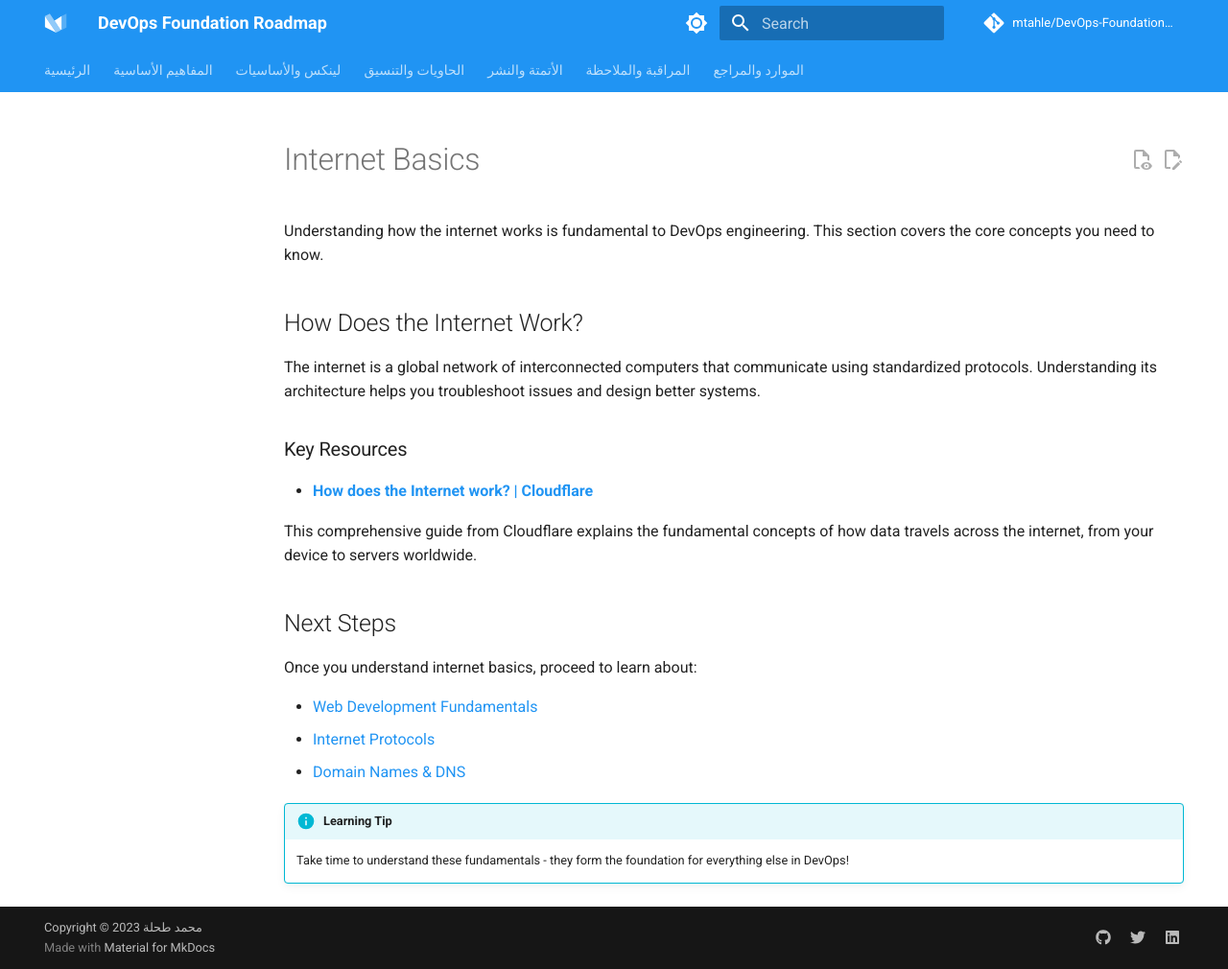
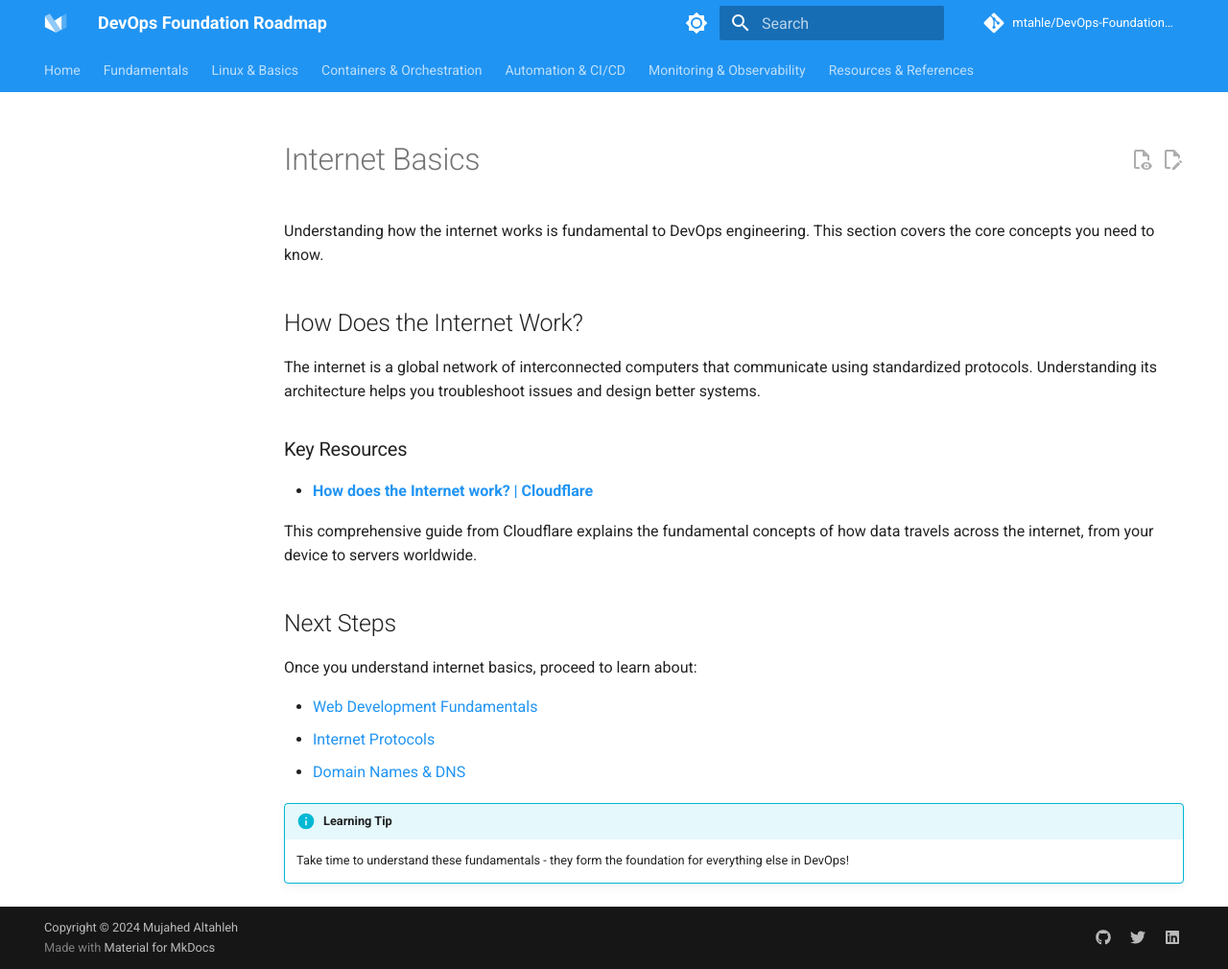
Before and after one commit to mtahle/DevOps-Foundation-Roadmap, an MkDocs documentation site: the page built from docs/concepts/internet-basics.md, in a window 1280 px wide and 1010 px high. Shown: the whole window at 96% size. Built offline with MkDocs 1.6.1 and Material for MkDocs 9.7.7, drawn with Linux system fonts in a browser that asks for light colours; comment, search, counter and statistics services are not loaded.

Commit message:
Refactor navigation structure and update section titles for clarity and consistency

```diff
--- a/mkdocs.yml
+++ b/mkdocs.yml
@@ -123,47 +123,47 @@ extra:
     - icon: fontawesome/brands/linkedin
       link: https://linkedin.com/in/mtahle
 
-# Page tree
+# Navigation
 nav:
-  - الرئيسية: index.md
-  - المفاهيم الأساسية:
+  - Home: index.md
+  - Fundamentals:
     - concepts/index.md
-    - نظرة عامة على الـ DevOps: concepts/overview.md
-    - الثقافة والممارسات: concepts/culture.md
-    - دورة حياة التطوير: concepts/lifecycle.md
-  - لينكس والأساسيات:
+    - DevOps Overview: concepts/overview.md
+    - Culture & Practices: concepts/culture.md
+    - Development Lifecycle: concepts/lifecycle.md
+  - Linux & Basics:
     - linux/index.md
-    - مقدمة في لينكس: linux/introduction.md
-    - سطر الأوامر: linux/command-line.md
-    - إدارة النظام: linux/system-admin.md
-    - الشبكات: linux/networking.md
-    - الأمان: linux/security.md
-  - الحاويات والتنسيق:
+    - Linux Introduction: linux/introduction.md
+    - Command Line: linux/command-line.md
+    - System Administration: linux/system-admin.md
+    - Networking: linux/networking.md
+    - Security: linux/security.md
+  - Containers & Orchestration:
     - containers/index.md
-    - مقدمة في الحاويات: containers/introduction.md
-    - Docker المتقدم: containers/advanced-docker.md
+    - Container Introduction: containers/introduction.md
+    - Advanced Docker: containers/advanced-docker.md
     - Kubernetes: containers/kubernetes.md
-    - أمان الحاويات: containers/security.md
-    - المراقبة: containers/monitoring.md
-  - الأتمتة والنشر:
+    - Container Security: containers/security.md
+    - Monitoring: containers/monitoring.md
+  - Automation & CI/CD:
     - automation/index.md
-    - مقدمة في CI/CD: automation/cicd.md
+    - CI/CD Introduction: automation/cicd.md
     - Jenkins: automation/jenkins.md
     - GitHub Actions: automation/github-actions.md
     - GitLab CI: automation/gitlab-ci.md
     - Infrastructure as Code: automation/iac.md
-  - المراقبة والملاحظة:
+  - Monitoring & Observability:
     - monitoring/index.md
-    - أساسيات المراقبة: monitoring/fundamentals.md
-    - Prometheus و Grafana: monitoring/prometheus-grafana.md
-    - تجميع السجلات: monitoring/logging.md
-    - التتبع الموزع: monitoring/tracing.md
-  - الموارد والمراجع:
+    - Monitoring Fundamentals: monitoring/fundamentals.md
+    - Prometheus & Grafana: monitoring/prometheus-grafana.md
+    - Log Aggregation: monitoring/logging.md
+    - Distributed Tracing: monitoring/tracing.md
+  - Resources & References:
     - resources/index.md
-    - الكتب المفيدة: resources/books.md
-    - الدورات التدريبية: resources/courses.md
-    - المدونات والمواقع: resources/blogs.md
-    - الشهادات: resources/certifications.md
+    - Useful Books: resources/books.md
+    - Training Courses: resources/courses.md
+    - Blogs & Websites: resources/blogs.md
+    - Certifications: resources/certifications.md
 
 # Copyright
-copyright: Copyright &copy; 2023 محمد طحلة
+copyright: Copyright &copy; 2024 Mujahed Altahleh
```
